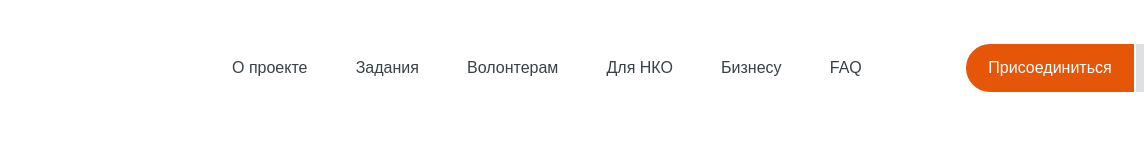
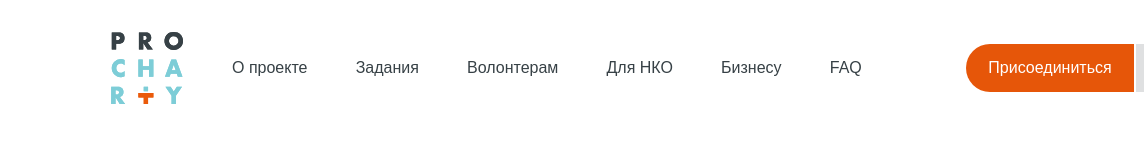
Before and after one commit to realdmitrii/ProCharity, a plain HTML site: page index.html in a window 1280 px wide. Shown: the full height of the page, 0-1144 px from the left. Drawn offline with Linux system fonts and the light colour scheme; the site is published under a folder, as on GitHub Pages, so addresses that start at the root find nothing.

Commit message:
img path

```diff
--- a/styles/template_styles.css
+++ b/styles/template_styles.css
@@ -39,11 +39,11 @@ li {
   display: flex;
   width: 104px;
   height: 104px;
-  background-image: url(/images/procharity.svg)
+  background-image: url(../images/procharity.svg)
 }
 
 .header:hover .header__logo {
-  background-image: url(/images/procharity-hover.svg)
+  background-image: url(../images/procharity-hover.svg)
 }
 
 .header__menu {
@@ -112,6 +112,6 @@ li {
 .header__search {
   width: 24px;
   height: 24px;
-  background-image: url(/images/ico-search.svg);
+  background-image: url(../images/ico-search.svg);
   background-size: contain;
 }
```
